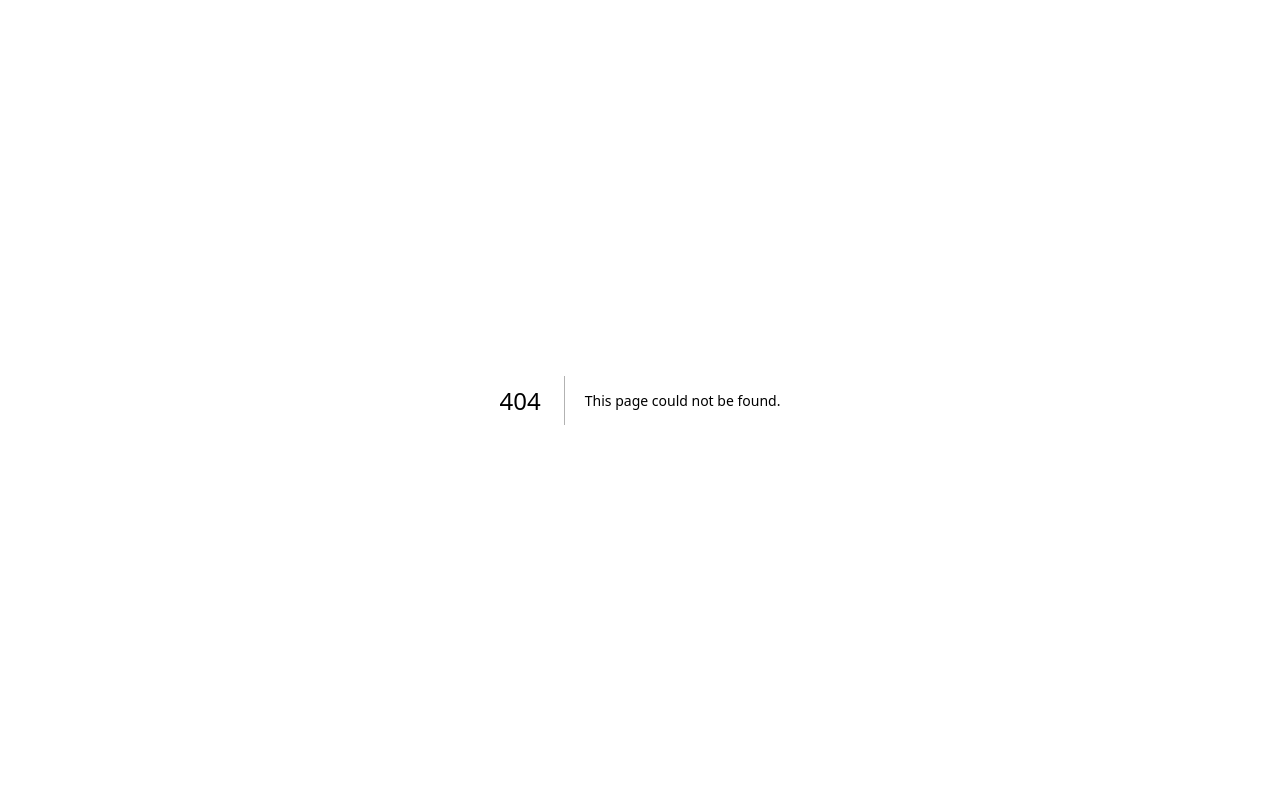
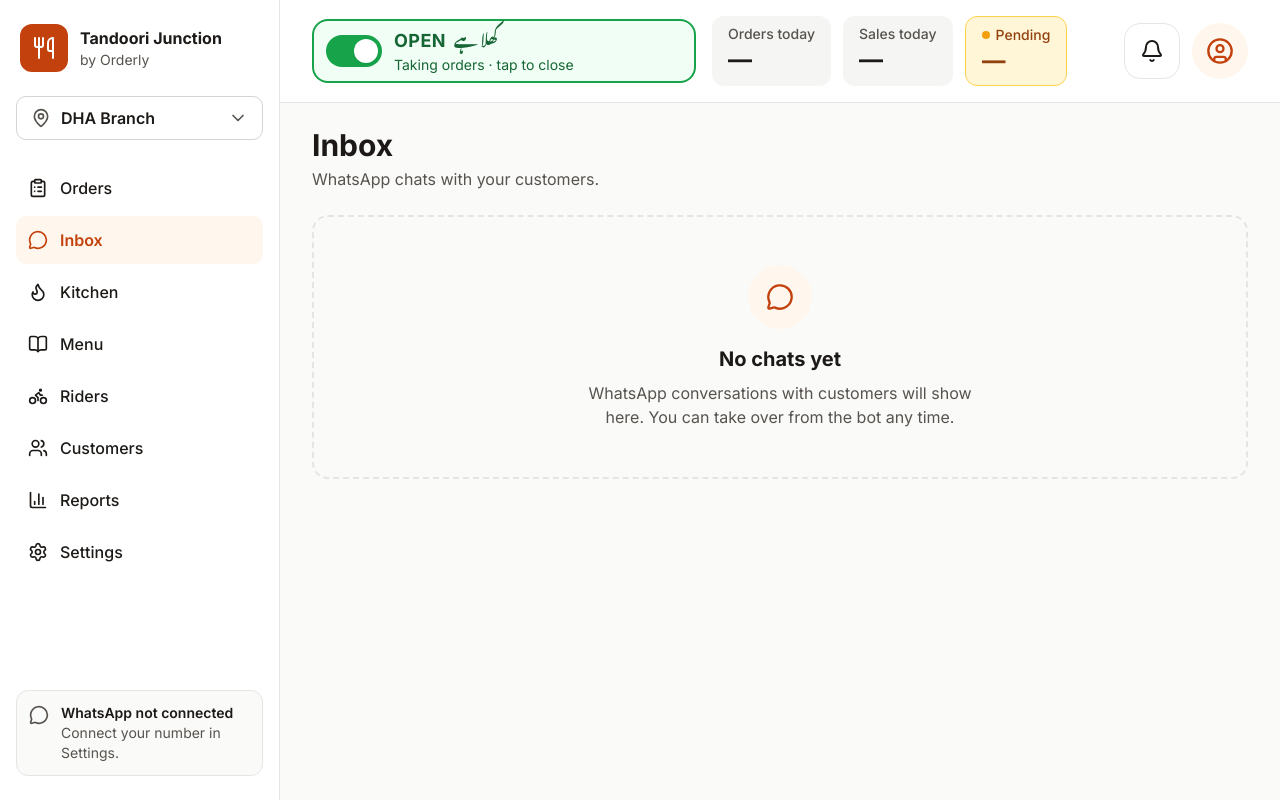
Before and after one commit to Zee-Gg/Orderly, a Next.js app: page /inbox in a window 1280 px wide. Before the commit this address had no page. Built offline with nearby package versions, Linux system fonts and the light colour scheme; a web font is replaced by a local one.

Commit message:
Add inbox page
Co-Authored-By: Claude Opus 5.5 <noreply@anthropic.com>

```diff
--- /dev/null
+++ b/src/app/(dashboard)/inbox/page.tsx
@@ -0,0 +1,20 @@
+import type { Metadata } from "next";
+import { MessageCircle } from "lucide-react";
+import { EmptyState } from "@/components/ui/empty-state";
+import { PageHeader } from "@/components/shell/page-header";
+
+export const metadata: Metadata = { title: "Inbox" };
+
+export default function InboxPage() {
+  return (
+    <>
+      <PageHeader title="Inbox" description="WhatsApp chats with your customers." />
+      <EmptyState
+        tone="brand"
+        icon={<MessageCircle />}
+        title="No chats yet"
+        description="WhatsApp conversations with customers will show here. You can take over from the bot any time."
+      />
+    </>
+  );
+}
```
